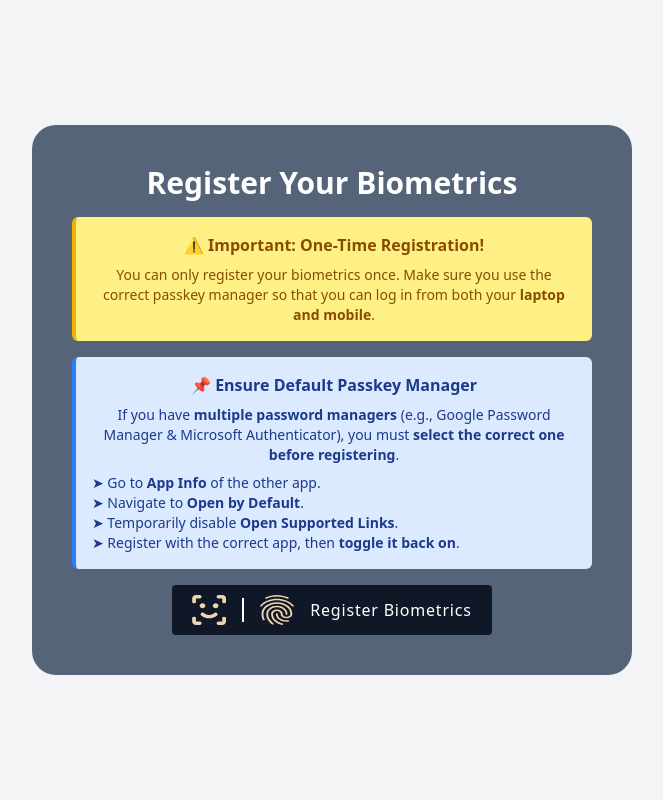
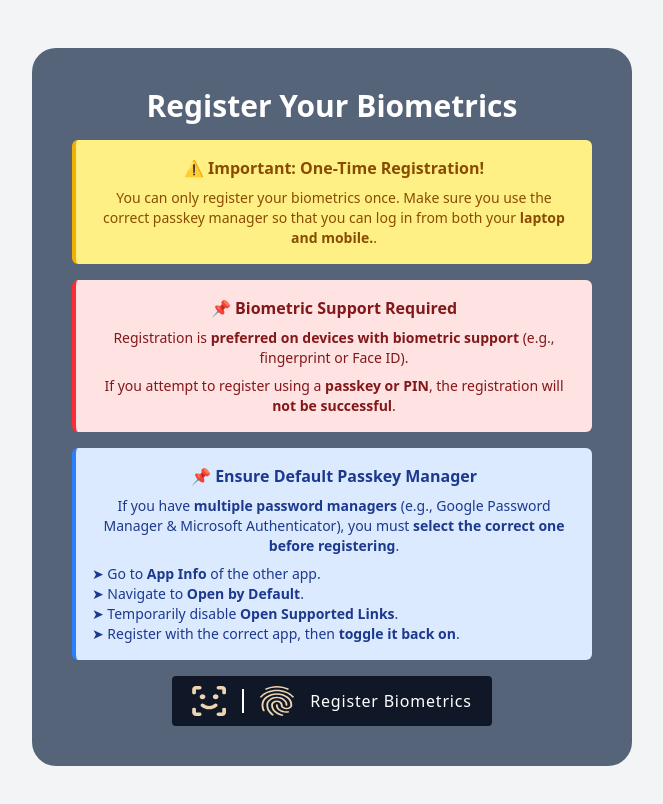
Before and after one commit to Zaid-Dildar/e-vote, a Next.js app in the folder apps/web/: page /register-biometrics in a window 1280 px wide. Shown: the top 804 px of the page, without its empty margins (308-971 px from the left). Built offline with nearby package versions, Linux system fonts and the light colour scheme.

Commit message:
feat(web): single passkey

```diff
--- a/apps/web/app/api/auth/biometric/authenticate-verify/route.ts
+++ b/apps/web/app/api/auth/biometric/authenticate-verify/route.ts
@@ -13,7 +13,7 @@ export async function POST(req: Request) {
 
     const response = await apiFetch("/api/auth/biometric/authenticate/verify", {
       method: "POST",
-      body: JSON.stringify({ userId, credential, deviceId: "web-device" }),
+      body: JSON.stringify({ userId, credential }),
       headers: { "Content-Type": "application/json" },
     });
     if (!response.success) {
--- a/apps/web/app/api/auth/biometric/register-verify/route.ts
+++ b/apps/web/app/api/auth/biometric/register-verify/route.ts
@@ -8,14 +8,14 @@ export async function POST(req: NextRequest) {
 
     if (!userId || !credential) {
       return NextResponse.json(
-        { message: "All fields (userId, credential, deviceId) are required" },
+        { message: "All fields (userId and credential) are required" },
         { status: 400 }
       );
     }
 
     const response = await apiFetch("/api/auth/biometric/register/verify", {
       method: "POST",
-      body: JSON.stringify({ userId, credential, deviceId: "web-device" }),
+      body: JSON.stringify({ userId, credential }),
       headers: { "Content-Type": "application/json" },
     });
 
--- a/apps/web/app/register-biometrics/page.tsx
+++ b/apps/web/app/register-biometrics/page.tsx
@@ -15,9 +15,44 @@ export default function RegisterBiometrics() {
 
   const router = useRouter();
 
+  const isBiometricSupported = async () => {
+    try {
+      // Check if WebAuthn is supported
+      if (!window.PublicKeyCredential) {
+        throw new Error("WebAuthn is not supported on this device");
+      }
+
+      // Check if the device supports user verification (biometrics or PIN)
+      const isUVSupported =
+        await PublicKeyCredential.isUserVerifyingPlatformAuthenticatorAvailable();
+      return isUVSupported;
+    } catch (error) {
+      console.error("Error checking biometric support:", error);
+      return false;
+    }
+  };
+
   const handleRegister = async () => {
     if (!userId) {
-      toast.success("User ID is missing!");
+      toast.error("User ID is missing!");
+      return;
+    }
+
+    const hasBiometrics = await isBiometricSupported();
+    if (!hasBiometrics) {
+      alert(
+        "This device does not support biometric authentication. Please use a device with biometric support."
+      );
+      return;
+    }
+    // Display a message encouraging biometric registration
+    const useBiometrics = confirm(
+      "Please register using biometrics (e.g., fingerprint or Face ID).\n\n" +
+        "If you try register with a PIN, you won't be able to register your biometrics."
+    );
+
+    if (!useBiometrics) {
+      toast.error("Registration aborted. Please use biometrics to register.");
       return;
     }
 
@@ -48,7 +83,6 @@ export default function RegisterBiometrics() {
         body: JSON.stringify({
           userId,
           credential,
-          deviceId: "user-device-id",
         }),
         headers: { "Content-Type": "application/json" },
       });
@@ -85,7 +119,21 @@ export default function RegisterBiometrics() {
           <p className="text-sm mt-2">
             You can only register your biometrics once. Make sure you use the
             correct passkey manager so that you can log in from both your{" "}
-            <strong>laptop and mobile</strong>.
+            <strong>laptop and mobile.</strong>.
+          </p>
+        </div>
+
+        {/* Biometric Support Warning */}
+        <div className="bg-red-100 border-l-4 border-red-500 text-red-900 p-4 rounded-md mb-4">
+          <p className="font-semibold">📌 Biometric Support Required</p>
+          <p className="text-sm mt-2">
+            Registration is{" "}
+            <strong>preferred on devices with biometric support</strong> (e.g.,
+            fingerprint or Face ID).
+          </p>
+          <p className="text-sm mt-2">
+            If you attempt to register using a <strong>passkey or PIN</strong>,
+            the registration will <strong>not be successful</strong>.
           </p>
         </div>
 
--- a/apps/web/app/user/page.tsx
+++ b/apps/web/app/user/page.tsx
@@ -2,6 +2,7 @@
 
 import { useRouter } from "next/navigation";
 import { useUserStore } from "../store/userStore";
+import toast from "react-hot-toast";
 
 const Page = () => {
   const router = useRouter();
@@ -42,7 +43,10 @@ const Page = () => {
       </button>
       <button
         onClick={() => {
-          router.push("/register-biometrics");
+          toast.error(
+            "Lorem ipsum dolor sit amet, consectetur\n adipisicing elit. Veniam rem odio corporis quidem nam deleniti saepe nobis consequuntur facere doloribus esse dolores eius ipsa nemo quibusdam pariatur cum, mollitia repellat."
+          );
+          // router.push("/register-biometrics");
         }}
         className="cursor-pointer mt-4 px-4 py-2 bg-gray-900 text-white rounded hover:bg-gray-700"
       >
```
